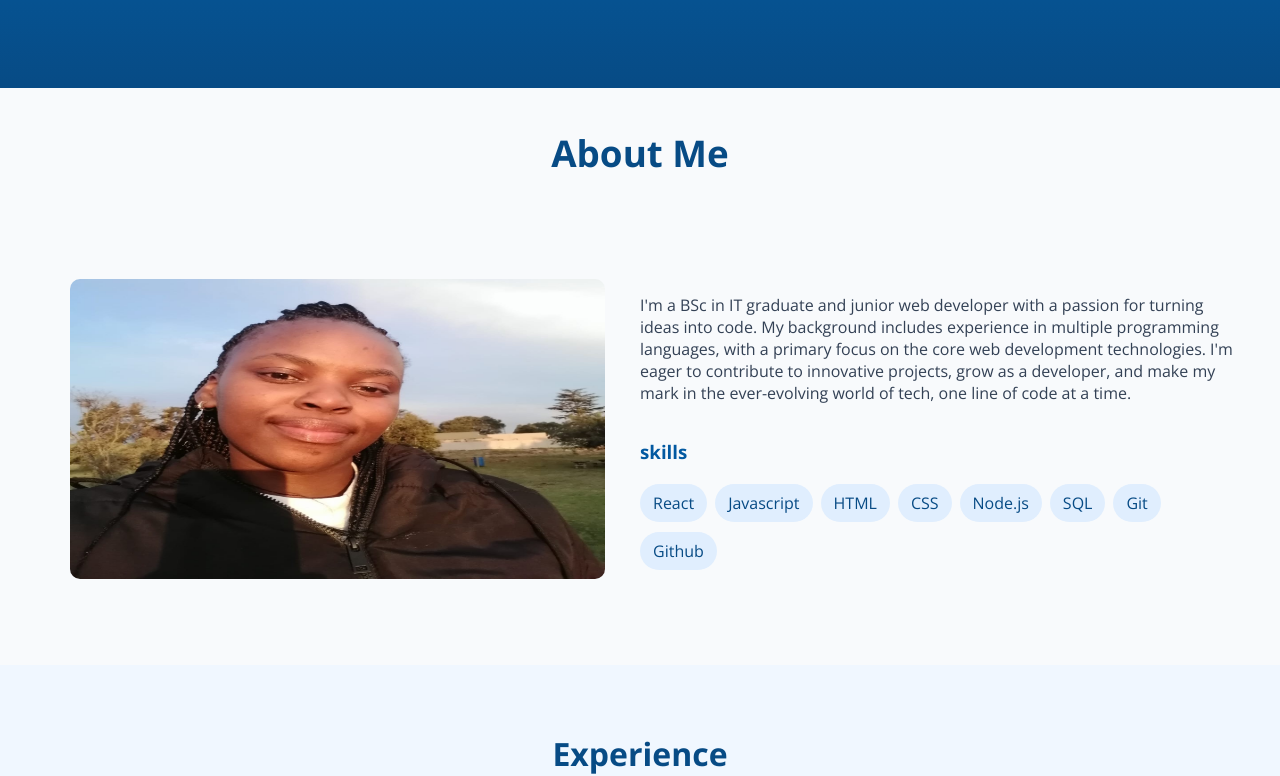
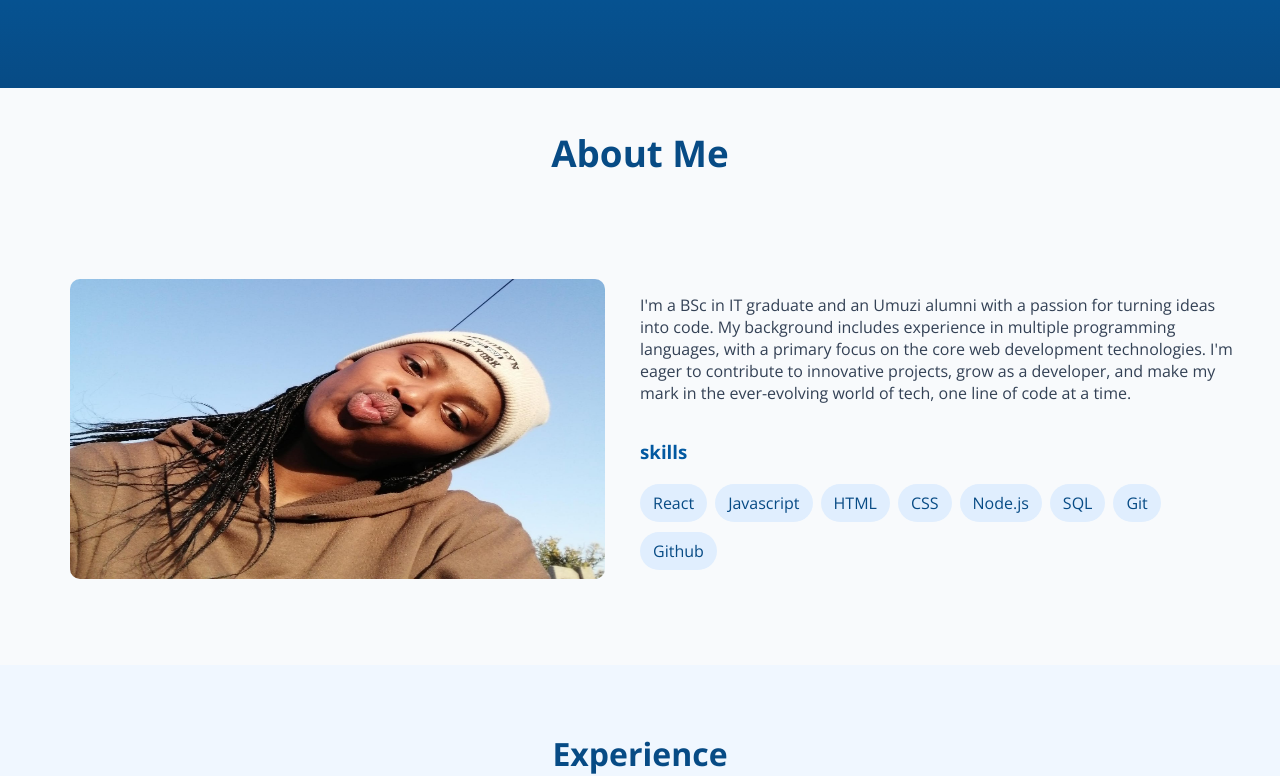
Before and after one commit to NomfundoFlorence/web-portfolio, a React (Vite) app: page / in a window 1280 px wide. Shown: the part 561-1337 px from the top of the page. Built offline with nearby package versions, Linux system fonts and the light colour scheme.

Commit message:
about me section update

```diff
--- a/src/components/About.jsx
+++ b/src/components/About.jsx
@@ -26,13 +26,13 @@ export default function About() {
       <div className="about-content">
         <div className="about-image-container">
           <img
-            src="/src/assets/image05.jpg"
+            src="/src/assets/image-73.jpg"
             alt="A picture of Nomfundo smiling"
           />
         </div>
         <div className="about-text-skills-container">
           <p>
-            I'm a BSc in IT graduate and junior web developer with a passion for
+            I'm a BSc in IT graduate and an Umuzi alumni with a passion for
             turning ideas into code. My background includes experience in
             multiple programming languages, with a primary focus on the core web
             development technologies. I'm eager to contribute to innovative
```
Also changed, not shown: src/assets/image-73.jpg (added).
